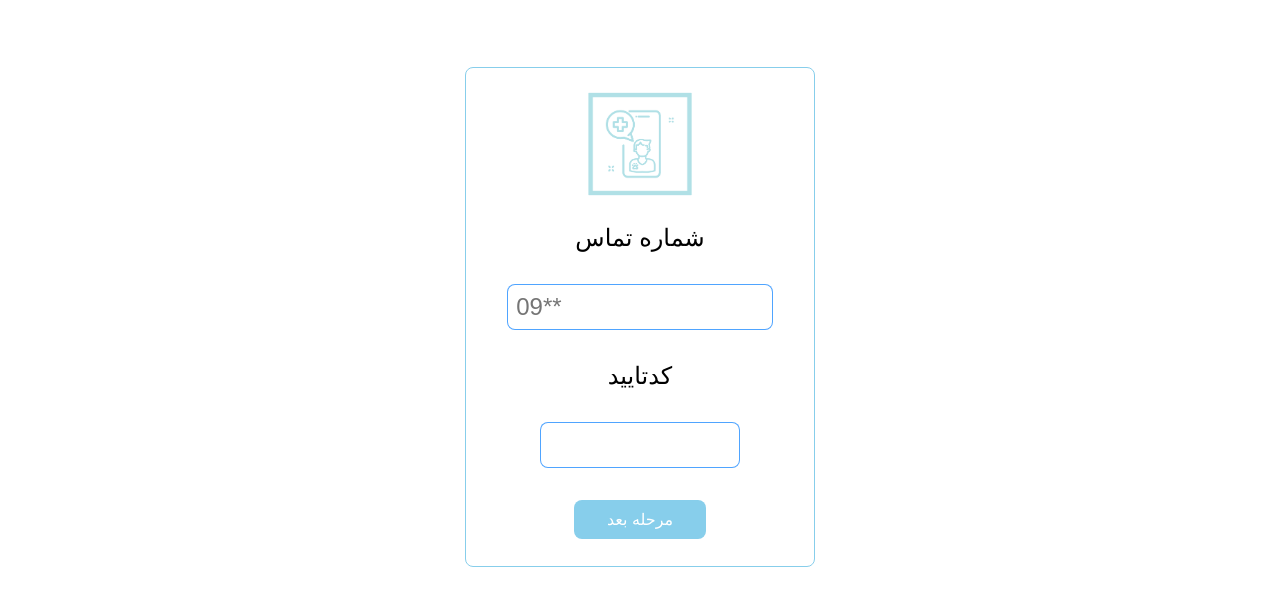
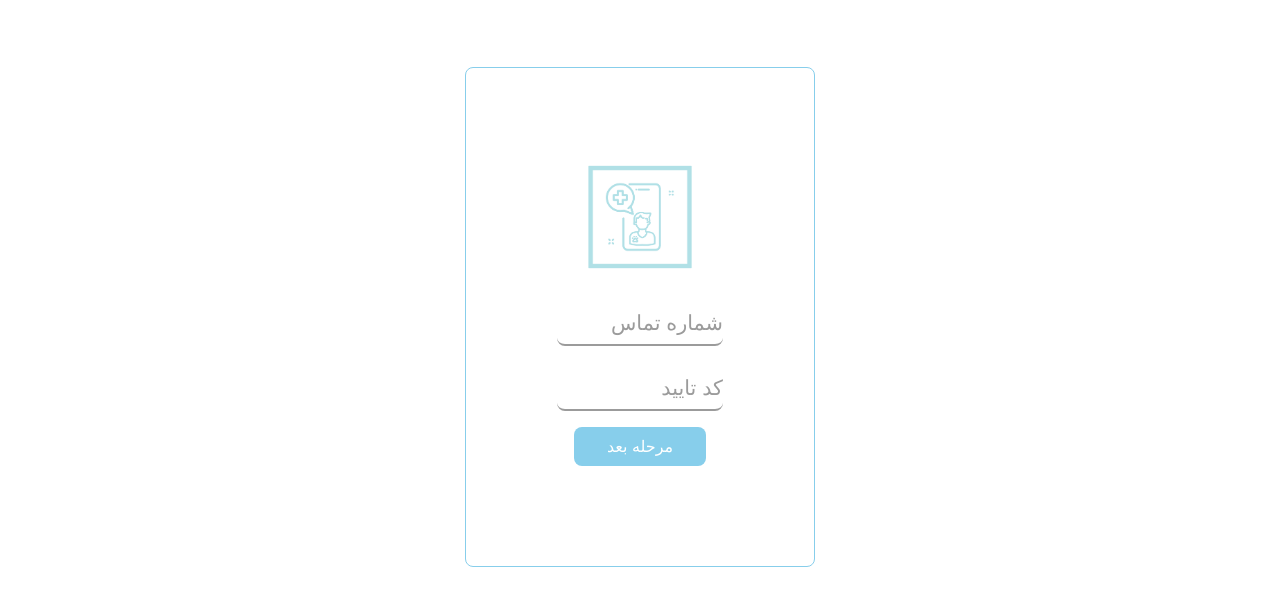
Before and after one commit to milad-taghizadeh/HakimPet, a website: page clinic.html in a window 1280 px wide. Shown: the part 83-688 px from the top of the page. Drawn offline with Linux system fonts and the light colour scheme.

Commit message:
ver 3.1.3

```diff
--- a/clinic.html
+++ b/clinic.html
@@ -37,10 +37,18 @@
     <div class="requestVet">
         <div class="first">
             <img src="./assets/clinic%20icons/icon%20png/icon-1-2.png" class="icon" alt="icon">
-            <label for="phone">شماره تماس</label>
-            <input type="tel" name="phone" id="phone" maxlength="11" placeholder="09**" required>
-            <label for="confirm">کدتایید</label>
-            <input type="number" name="confirm" id="confirm" required>
+
+            <div class="form__group field">
+                <input type="text" class="form__field" placeholder="Name" name="name" id='name' required />
+                <label for="name" class="form__label">شماره تماس</label>
+            </div>
+
+<!--            <label for="phone">شماره تماس</label>-->
+<!--            <input type="tel" name="phone" id="phone" maxlength="11" placeholder="09**" required>-->
+            <div class="form__group field">
+                <input type="text" class="form__field" placeholder="Name" name="name" id='name' required />
+                <label for="name" class="form__label">کد تایید</label>
+            </div>
             <button class="Next" onclick="hideSlide1()">مرحله بعد</button>
         </div>
         <div class="second">
--- a/css/clinic.css
+++ b/css/clinic.css
@@ -140,3 +140,59 @@ img.icon{
     width: 128px;
     height: 128px;
 }
+/* inputs */
+
+.form__group {
+    position: relative;
+    padding: 15px 0 0;
+    margin-top: 10px;
+    width: 50%;
+}
+.form__field {
+    font-family: inherit;
+    width: 100%;
+    border: 0;
+    border-bottom: 2px solid #9b9b9b;
+    outline: 0;
+    font-size: 1.3rem;
+    color: #fff;
+    padding: 7px 0;
+    background: transparent;
+    transition: border-color 0.2s;
+}
+.form__field::placeholder {
+    color: transparent;
+}
+.form__field:placeholder-shown ~ .form__label {
+    font-size: 1.3rem;
+    cursor: text;
+    top: 20px;
+}
+.form__label {
+    position: absolute;
+    top: 0;
+    display: block;
+    transition: 0.2s;
+    font-size: 1rem;
+    color: #9b9b9b;
+}
+.form__field:focus {
+    padding-bottom: 6px;
+    font-weight: 700;
+    border-width: 3px;
+    border-image: linear-gradient(to right, #11998e, #38ef7d);
+    border-image-slice: 1;
+}
+.form__field:focus ~ .form__label {
+    position: absolute;
+    top: 0;
+    display: block;
+    transition: 0.2s;
+    font-size: 1rem;
+    color: #11998e;
+    font-weight: 700;
+}
+/* reset input */
+.form__field:required, .form__field:invalid {
+    box-shadow: none;
+}
```
